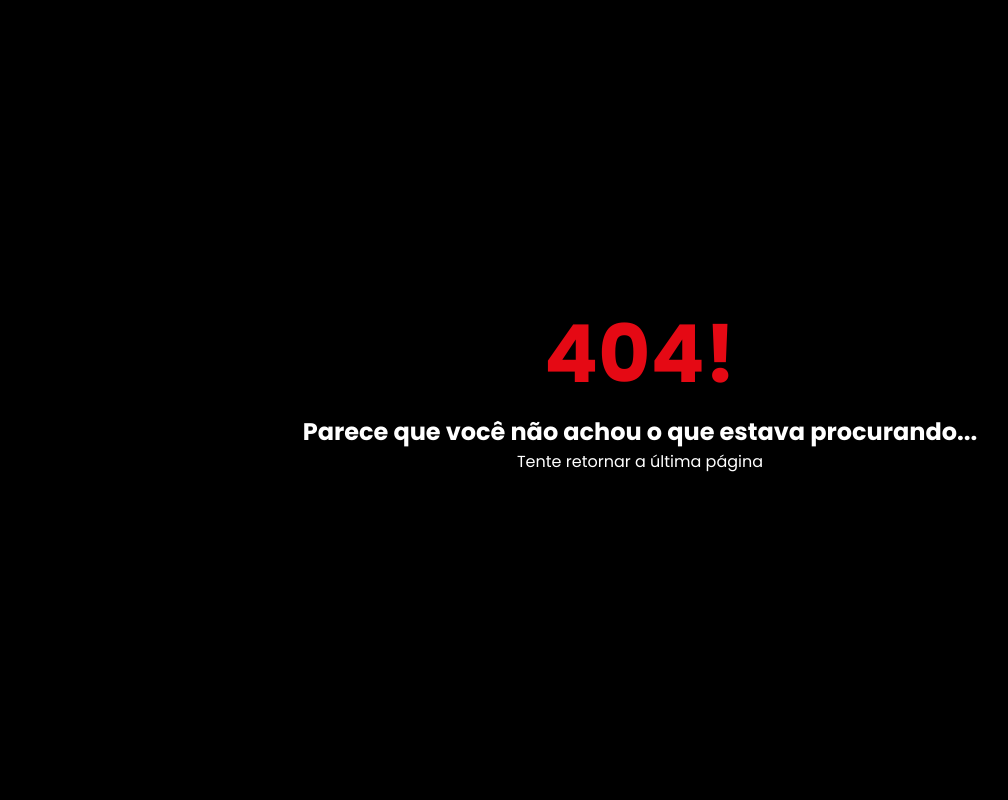
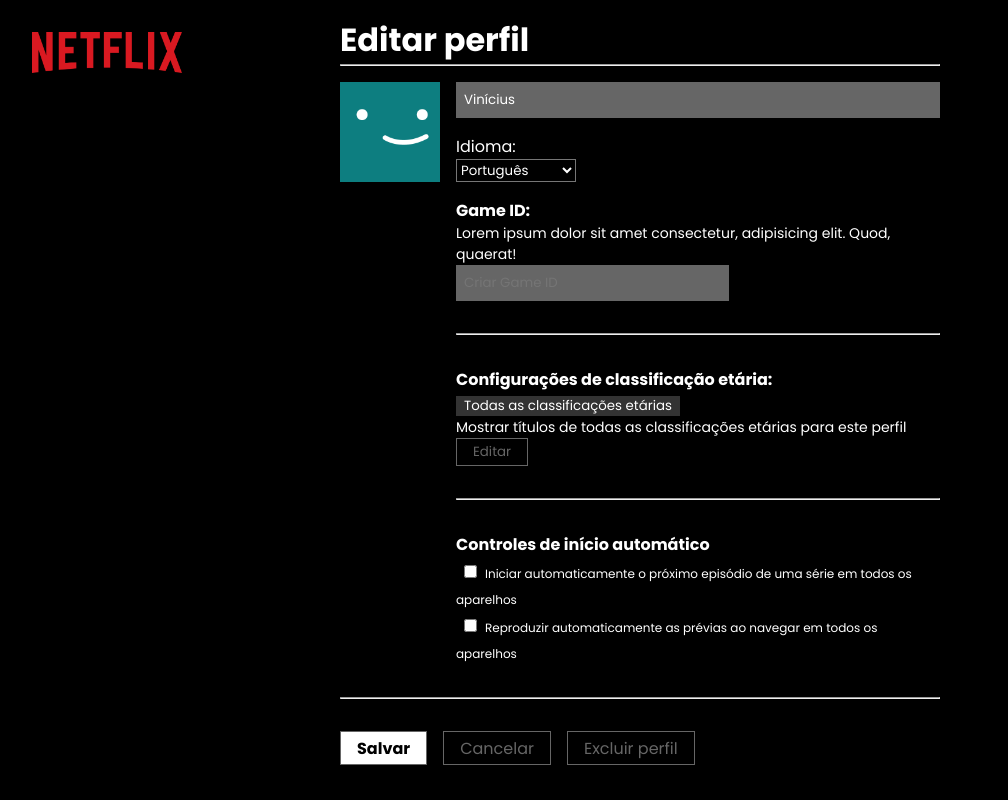
Before and after one commit to vmoraes424/netflix, a React (Vite) app: page /contas/editar in a window 1280 px wide. Before the commit this address had no page. Shown: the whole page, without its empty margins (0-1008 px from the left). Built offline with nearby package versions, Linux system fonts and the light colour scheme.

Commit message:
Adicionado página de editar conta

```diff
--- a/src/App.css
+++ b/src/App.css
@@ -5,7 +5,7 @@
   padding: 0;
   font-family: "Poppins", sans-serif;
   box-sizing: border-box;
-  transition: background 0.5s ease;
+  transition: background 0.2s ease;
 }
 body {
   background-color: black;
@@ -33,6 +33,7 @@
   overflow: scroll;
   scrollbar-width: thin;
   scrollbar-color: transparent transparent;
+  position: relative;
 }
 .filmes::-webkit-scrollbar {
   width: 6px;
@@ -45,7 +46,17 @@
 .filmes::-webkit-scrollbar-thumb:hover {
   background-color: rgba(0, 0, 0, 0.3);
 }
+.filmes::after {
+content: "(shift + scroll)";
+position: absolute;
+bottom: 10px;
+width: 100%;
+height: 10px;
+display: flex;
+justify-content: center;
+align-items: center;
 
+}
 .filmes img {
   cursor: pointer;
 }
--- a/src/Contas/Contas.css
+++ b/src/Contas/Contas.css
@@ -38,3 +38,7 @@
   padding: 0.5rem 1rem;
   font-size: 1rem;
 }
+
+.gerenciar {
+  cursor: pointer;
+}
--- a/src/Contas/Contas.jsx
+++ b/src/Contas/Contas.jsx
@@ -1,8 +1,11 @@
-import React from "react";
+import React, { useState } from "react";
 import "./Contas.css";
 import { Link } from "react-router-dom";
 
 export default function Contas() {
+
+  const [gerenciar, setGerenciar] = useState("gerenciar perfil")
+
   return (
     <>
       <Link to={"/"}>
@@ -12,24 +15,24 @@
         <div className="texto">Quem está assistindo?</div>
         <div className="avatares">
           <figure>
-            <img src="../img/avatar.png" alt="" className="avatar" />
+            <Link to={"editar"}><img src="../img/avatar.png" alt="" className="avatar" /></Link>
             <figcaption>Vinícius</figcaption>
           </figure>
           <figure>
-            <img src="../img/avatar2.png" alt="" className="avatar" />
+          <Link to={"editar"}><img src="../img/avatar2.png" alt="" className="avatar" /></Link>
             <figcaption>Ítalo</figcaption>
           </figure>
           <figure>
-            <img src="../img/avatar3.png" alt="" className="avatar" />
+          <Link to={"editar"}><img src="../img/avatar3.png" alt="" className="avatar" /></Link>
             <figcaption>Hans</figcaption>
           </figure>
           <figure>
-            <img src="../img/avatar4.png" alt="" className="avatar" />
+          <Link to={"editar"}><img src="../img/avatar4.png" alt="" className="avatar" /></Link>
             <figcaption>Mendes</figcaption>
           </figure>
         </div>
 
-        <button>GERENCIAR PERFIL</button>
+        <button className="gerenciar">{gerenciar.toUpperCase()}</button>
       </div>
     </>
   );
--- /dev/null
+++ b/src/Contas/Editar.css
@@ -0,0 +1,92 @@
+.logo-editar {
+width: 150px;
+margin: 2rem;
+}
+.editar {
+  width: 600px;
+  position: absolute;
+  inset: 0;
+  margin: 1rem auto;
+}
+.dentro {
+  font-size: 1rem;
+}
+#idioma {
+  width: 120px;
+  background-color: transparent;
+  color: white;
+}
+.idioma {
+  margin: 1rem 0;
+  display: flex;
+  flex-direction: column;
+}
+input[type="checkbox"] {
+  margin: 0.5rem;
+}
+.controles label {
+  font-size: 12px;
+}
+option {
+  background-color: black;
+  color: white;
+}
+.editar input {
+  background-color: rgb(102 102 102);
+  outline: none;
+  border: none;
+  color: white;
+  padding: 0.5rem;
+}
+
+.primeiro-hr {
+  margin-bottom: 1rem;
+}
+.editar-meio hr, .ultimo-hr {
+  margin: 2rem 0;
+}
+.editar-meio {
+  display: flex;
+  gap: 1rem;
+}
+.editar-esquerda img {
+  width: 100px;
+}
+.game-id p,
+.etaria p {
+  font-size: 14px;
+}
+.editar-direita {
+  display: flex;
+  flex-direction: column;
+}
+.etaria-btn {
+  padding: 0 0.5rem;
+  background-color: rgb(51, 51, 51);
+  border: none;
+  color: white;
+}
+.editar-button {
+  padding: 0.2rem 1rem;
+  background-color: transparent;
+  color: rgb(102, 102, 102);
+  border: 1px solid rgb(102, 102, 102);
+  cursor: pointer;
+}
+.editar-baixo {
+    display: flex;
+    gap: 1rem;
+}
+.salvar {
+    background-color: white !important;
+    color: black !important;
+    font-weight: bold;
+}
+.botao {
+  padding: 0.2rem 1rem;
+  font-size: 16px;
+  background-color: transparent;
+  color: rgb(102, 102, 102);
+  border: 1px solid rgb(102, 102, 102);
+  cursor: pointer;
+}
--- /dev/null
+++ b/src/Contas/Editar.jsx
@@ -0,0 +1,76 @@
+import React from "react";
+import "./Editar.css";
+
+export default function Editar() {
+  return (
+    <>
+    <img src="../img/logobg.png" alt="" className="logo-editar"/>
+      <div className="editar">
+        <div className="editar-cima">
+          <h1 className="editar-perfil">Editar perfil</h1>
+        </div>
+        <hr className="primeiro-hr" />
+        <section className="editar-meio">
+          <div className="editar-esquerda">
+            <img src="../img/avatar.png" alt="Avatar" />
+          </div>
+          <div className="editar-direita">
+            <input type="text" name="Nome" id="nome" value={"Vinícius"} />
+            <section className="idioma">
+              <label htmlFor="idioma">Idioma:</label>
+              <select name="idioma" id="idioma">
+                <option value="portugues" selected>
+                  Português
+                </option>
+                <option value="">Inglês</option>
+                <option value="opel">Francês</option>
+                <option value="audi">Catalão</option>
+              </select>
+            </section>
+            <section className="game-id">
+              <h1 className="dentro">Game ID:</h1>
+              <p>
+                Lorem ipsum dolor sit amet consectetur, adipisicing elit. Quod,
+                quaerat!
+              </p>
+              <input type="text" placeholder="Criar Game ID" />
+            </section>
+            <hr />
+            <section className="etaria">
+              <h1 className="dentro">Configurações de classificação etária:</h1>
+              <button className="etaria-btn">
+                Todas as classificações etárias
+              </button>
+              <p>
+                Mostrar títulos de todas as classificações etárias para este
+                perfil
+              </p>
+              <button className="editar-button">Editar</button>
+            </section>
+            <hr />
+            <section className="controles">
+              <h1 className="dentro">Controles de início automático</h1>
+              <input type="checkbox" name="episodio" id="episodio" />
+              <label htmlFor="episodio">
+                Iniciar automaticamente o próximo episódio de uma série em todos
+                os aparelhos
+              </label>
+              <br />
+              <input type="checkbox" name="reproduzir" id="reproduzir" />
+              <label htmlFor="reproduzir">
+                Reproduzir automaticamente as prévias ao navegar em todos os
+                aparelhos
+              </label>
+            </section>
+          </div>
+        </section>
+        <hr className="ultimo-hr"/>
+        <section className="editar-baixo">
+            <button className="salvar botao">Salvar</button>
+            <button className="botao">Cancelar</button>
+            <button className="botao">Excluir perfil</button>
+        </section>
+      </div>
+    </>
+  );
+}
--- a/src/components/Footer.css
+++ b/src/components/Footer.css
@@ -10,7 +10,7 @@
   background-color: gray;
 }
 
-p {
+footer p {
   margin-bottom: 2rem;
 }
 footer p a:link {
--- a/src/components/Navbar.jsx
+++ b/src/components/Navbar.jsx
@@ -23,14 +23,11 @@
       <div className="wrapper">
         <div className="cima">
           <img src="../img/avatar.png" alt="" width={40} />
-          <Link to={""}>
-            <p>Gerenciar Perfil</p>
-          </Link>
         </div>
         <hr />
         <div className="baixo">
           <Link to={"/contas"}>
-            <p>Conta</p>
+            <p>Contas</p>
           </Link>
           <Link to={"https://help.netflix.com/pt"} target="_blank">
             <p>Ajuda</p>
--- a/src/main.jsx
+++ b/src/main.jsx
@@ -5,6 +5,7 @@
 import Erro from "./404/Erro.jsx";
 import Contas from "./Contas/Contas.jsx";
 import Login from "./Login/Login.jsx";
+import Editar from "./Contas/Editar.jsx";
 
 const router = createBrowserRouter([
   {
@@ -20,6 +21,10 @@
     element: <Contas />,
   },
   {
+    path: "/contas/editar",
+    element: <Editar />,
+  },
+  {
     path: "/login",
     element: <Login />,
   },
```
Also changed, not shown: 1 other file (tests, documents, lock files or other folders).
